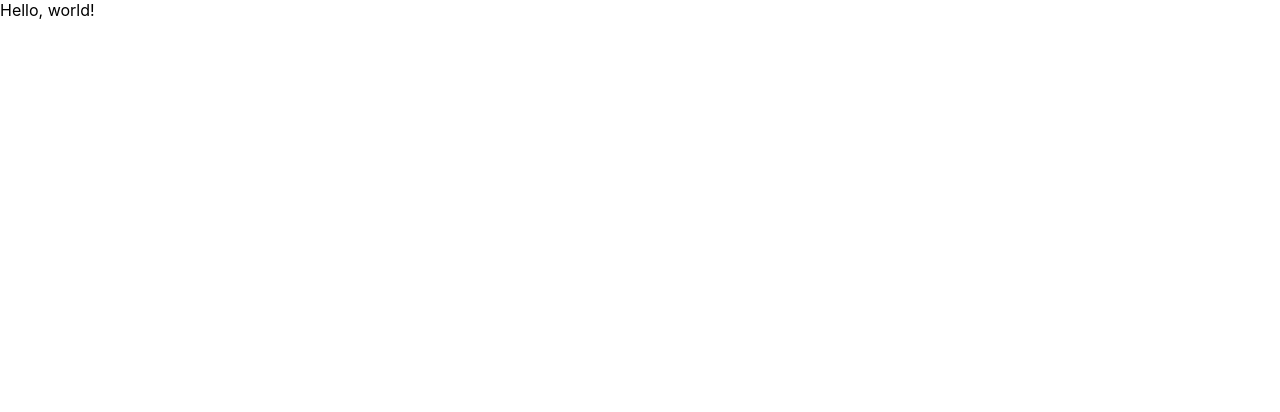
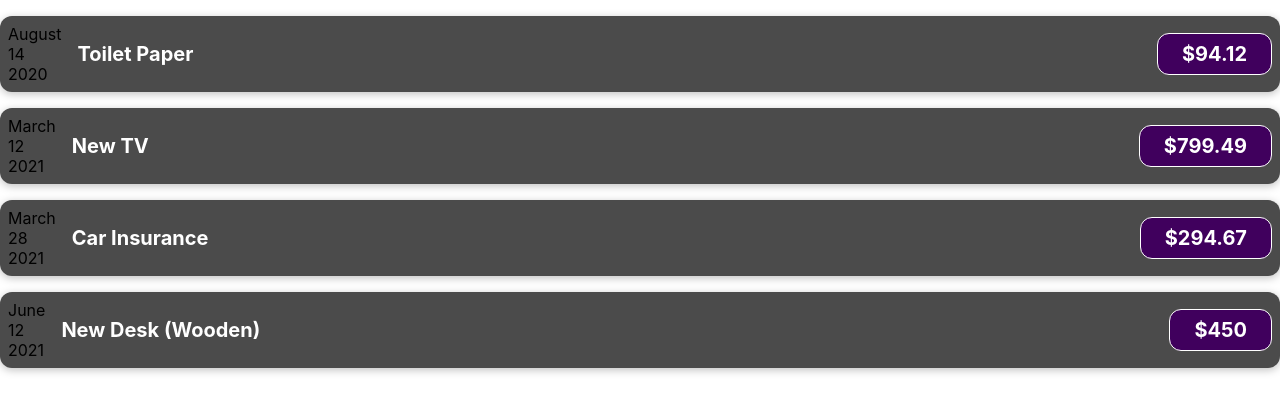
Before and after one commit to myho95/my-expenses, a React (Create React App) app: page / in a window 1280 px wide. Shown: the top 412 px of the page. Built offline with nearby package versions, Linux system fonts and the light colour scheme.

Commit message:
finished create expense items component

```diff
--- a/src/App.js
+++ b/src/App.js
@@ -1,7 +1,37 @@
+import ExpenseItems from "./components/ExpenseItems";
+const expenses = [
+  {
+    id: "e1",
+    title: "Toilet Paper",
+    amount: 94.12,
+    date: new Date(2020, 7, 14),
+  },
+  { id: "e2", title: "New TV", amount: 799.49, date: new Date(2021, 2, 12) },
+  {
+    id: "e3",
+    title: "Car Insurance",
+    amount: 294.67,
+    date: new Date(2021, 2, 28),
+  },
+  {
+    id: "e4",
+    title: "New Desk (Wooden)",
+    amount: 450,
+    date: new Date(2021, 5, 12),
+  },
+];
+
 function App() {
   return (
     <div className="App">
-      <div>Hello, world!</div>
+      {expenses.map((value) => (
+        <ExpenseItems
+          key={value.id}
+          title={value.title}
+          amount={value.amount}
+          date={value.date}
+        />
+      ))}
     </div>
   );
 }
--- /dev/null
+++ b/src/components/ExpenseItems.css
@@ -0,0 +1,56 @@
+.expense-item {
+  display: flex;
+  justify-content: space-between;
+  align-items: center;
+  box-shadow: 0 2px 8px rgba(0, 0, 0, 0.25);
+  padding: 0.5rem;
+  margin: 1rem 0;
+  border-radius: 12px;
+  background-color: #4b4b4b;
+}
+
+.expense-item__description {
+  display: flex;
+  flex-direction: column;
+  gap: 1rem;
+  align-items: flex-end;
+  flex-flow: column-reverse;
+  justify-content: flex-start;
+  flex: 1;
+}
+
+.expense-item h2 {
+  color: #3a3a3a;
+  font-size: 1rem;
+  flex: 1;
+  margin: 0 1rem;
+  color: white;
+}
+
+.expense-item__price {
+  font-size: 1rem;
+  font-weight: bold;
+  color: white;
+  background-color: #40005d;
+  border: 1px solid white;
+  padding: 0.5rem;
+  border-radius: 12px;
+}
+
+@media (min-width: 580px) {
+  .expense-item__description {
+    flex-direction: row;
+    align-items: center;
+    justify-content: flex-start;
+    flex: 1;
+  }
+
+  .expense-item__description h2 {
+    font-size: 1.25rem;
+  }
+
+  .expense-item__price {
+    font-size: 1.25rem;
+    padding: 0.5rem 1.5rem;
+  }
+}
--- /dev/null
+++ b/src/components/ExpenseItems.js
@@ -0,0 +1,22 @@
+import "./ExpenseItems.css";
+
+function ExpenseItems(props) {
+  const month = props.date.toLocaleString("en-US", { month: "long" });
+  const day = props.date.toLocaleString("en-US", { day: "2-digit" });
+  const year = props.date.getFullYear();
+  return (
+    <div className="expense-item">
+      <div>
+        <div>{month}</div>
+        <div>{day}</div>
+        <div>{year}</div>
+      </div>
+      <div className="expense-item__description">
+        <h2>{props.title}</h2>
+        <div className="expense-item__price">${props.amount}</div>
+      </div>
+    </div>
+  );
+}
+
+export default ExpenseItems;
```
